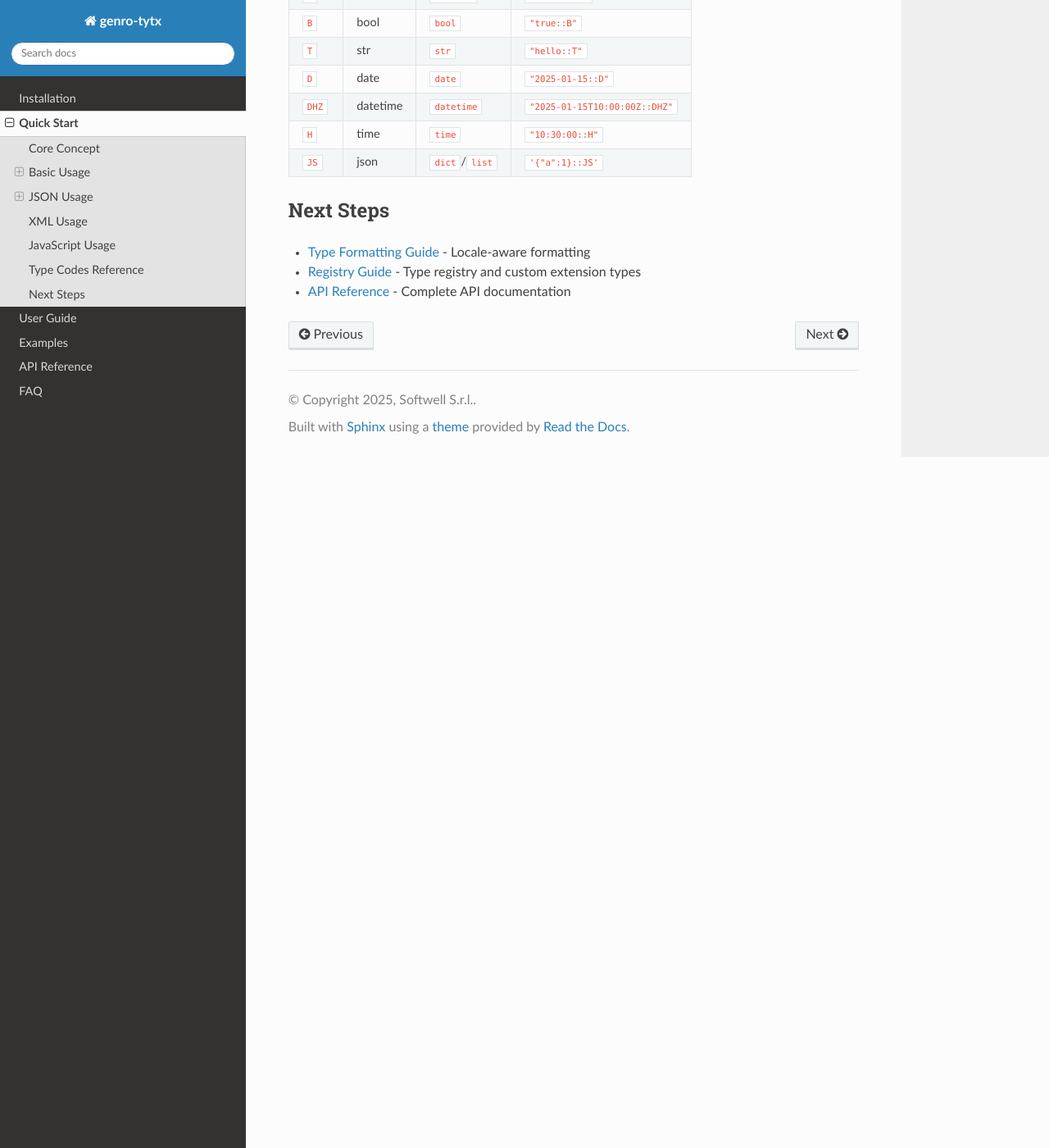
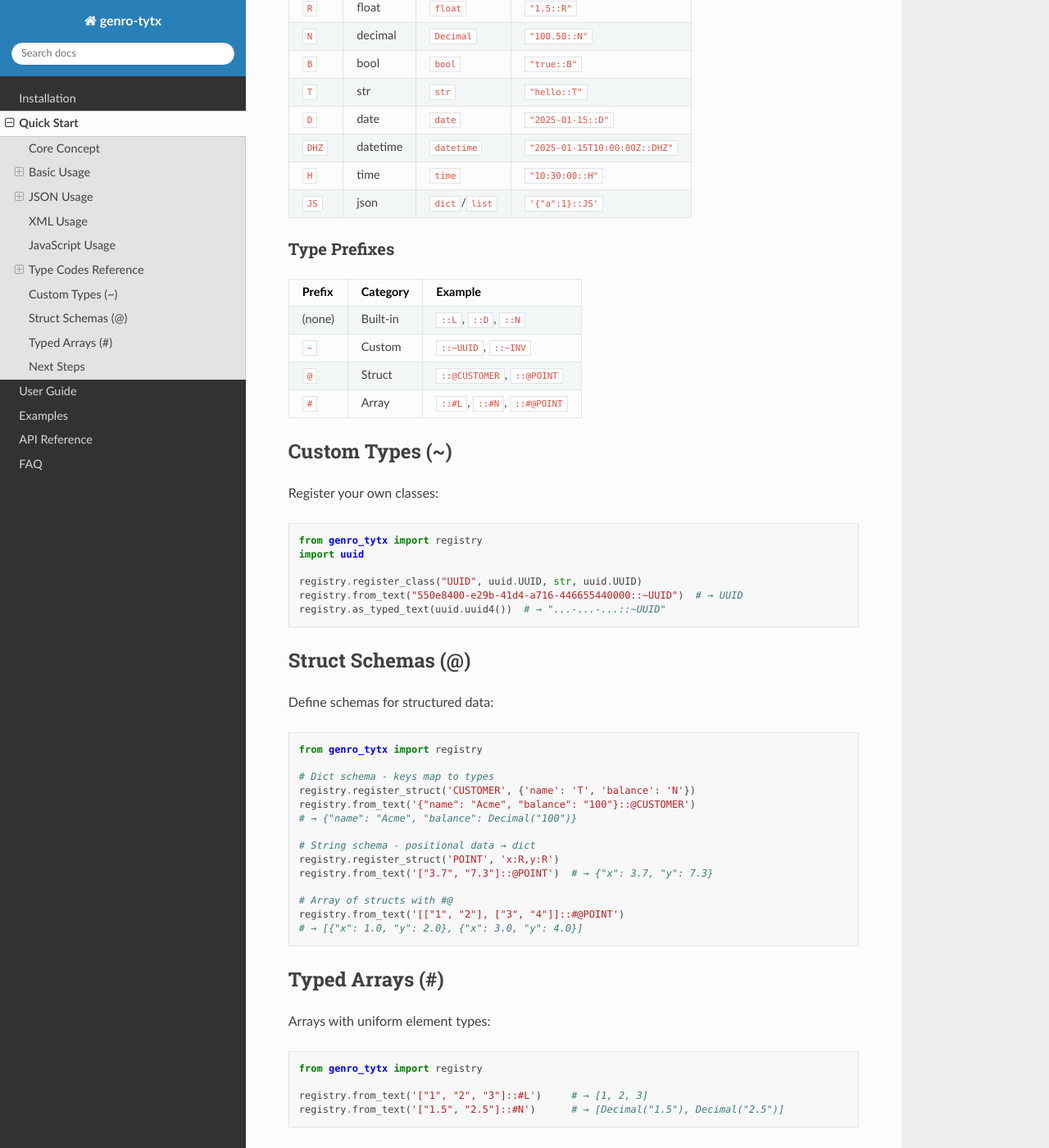
Before and after one commit to genropy/genro-tytx, a Sphinx documentation site: the page built from docs/quickstart.md, in a window 1280 px wide and 1400 px high, scrolled down 3103 px. Shown: the whole window at 82% size. Built offline with Sphinx 7.4.7 and the Read the Docs theme 3.1.0, drawn with Linux system fonts in a browser that asks for light colours; some of the changed text lies outside the part shown.

Commit message:
docs: update documentation for version 0.3.0
- Update version in conf.py to 0.3.0
- Add type prefixes documentation (~, @, #)
- Add struct schemas examples
- Add custom types registration examples
- Add typed arrays documentation
- Update datetime references from DH to DHZ

````diff
--- a/docs/conf.py
+++ b/docs/conf.py
@@ -12,7 +12,7 @@ sys.path.insert(0, os.path.abspath("../src"))
 project = "genro-tytx"
 copyright = "2025, Softwell S.r.l."
 author = "Genropy Team"
-release = "0.1.0"
+release = "0.3.0"
 
 # -- General configuration ---------------------------------------------------
 extensions = [
--- a/docs/quickstart.md
+++ b/docs/quickstart.md
@@ -27,7 +27,7 @@ from_text("123::L")                    # → 123 (L = Long/int)
 from_text("100.50::N")                 # → Decimal("100.50") (N = Numeric)
 from_text("3.14::R")                   # → 3.14 (R = Real/float)
 from_text("2025-01-15::D")             # → date(2025, 1, 15) (D = Date)
-from_text("2025-01-15T10:00:00::DH")   # → datetime(...) (DH = DateTime)
+from_text("2025-01-15T10:00:00Z::DHZ")  # → datetime(...) (DHZ = DateTime with Zone)
 from_text("10:30:00::H")               # → time(10, 30) (H = Hour/time)
 from_text("true::B")                   # → True (B = Boolean)
 from_text('{"a":1}::JS')               # → {"a": 1} (JS = JSON)
@@ -147,6 +147,8 @@ from_json('{"x": "10::L"}')   // → {x: 10}
 
 ## Type Codes Reference
 
+### Built-in Types
+
 | Code | Name | Python Type | Example |
 |------|------|-------------|---------|
 | `L` | integer | `int` | `"123::L"` |
@@ -159,6 +161,60 @@ from_json('{"x": "10::L"}')   // → {x: 10}
 | `H` | time | `time` | `"10:30:00::H"` |
 | `JS` | json | `dict`/`list` | `'{"a":1}::JS'` |
 
+### Type Prefixes
+
+| Prefix | Category | Example |
+|--------|----------|---------|
+| (none) | Built-in | `::L`, `::D`, `::N` |
+| `~` | Custom | `::~UUID`, `::~INV` |
+| `@` | Struct | `::@CUSTOMER`, `::@POINT` |
+| `#` | Array | `::#L`, `::#N`, `::#@POINT` |
+
+## Custom Types (~)
+
+Register your own classes:
+
+```python
+from genro_tytx import registry
+import uuid
+
+registry.register_class("UUID", uuid.UUID, str, uuid.UUID)
+registry.from_text("550e8400-e29b-41d4-a716-446655440000::~UUID")  # → UUID
+registry.as_typed_text(uuid.uuid4())  # → "...-...-...::~UUID"
+```
+
+## Struct Schemas (@)
+
+Define schemas for structured data:
+
+```python
+from genro_tytx import registry
+
+# Dict schema - keys map to types
+registry.register_struct('CUSTOMER', {'name': 'T', 'balance': 'N'})
+registry.from_text('{"name": "Acme", "balance": "100"}::@CUSTOMER')
+# → {"name": "Acme", "balance": Decimal("100")}
+
+# String schema - positional data → dict
+registry.register_struct('POINT', 'x:R,y:R')
+registry.from_text('["3.7", "7.3"]::@POINT')  # → {"x": 3.7, "y": 7.3}
+
+# Array of structs with #@
+registry.from_text('[["1", "2"], ["3", "4"]]::#@POINT')
+# → [{"x": 1.0, "y": 2.0}, {"x": 3.0, "y": 4.0}]
+```
+
+## Typed Arrays (#)
+
+Arrays with uniform element types:
+
+```python
+from genro_tytx import registry
+
+registry.from_text('["1", "2", "3"]::#L')     # → [1, 2, 3]
+registry.from_text('["1.5", "2.5"]::#N')      # → [Decimal("1.5"), Decimal("2.5")]
+```
+
 ## Next Steps
 
 - [Type Formatting Guide](guide/formatting.md) - Locale-aware formatting
````
Also changed, not shown: other parts of docs/quickstart.md (+1 -1 lines), docs/guide/pydantic.md (+2 -2 lines), docs/index.md (+36 -1 lines).
